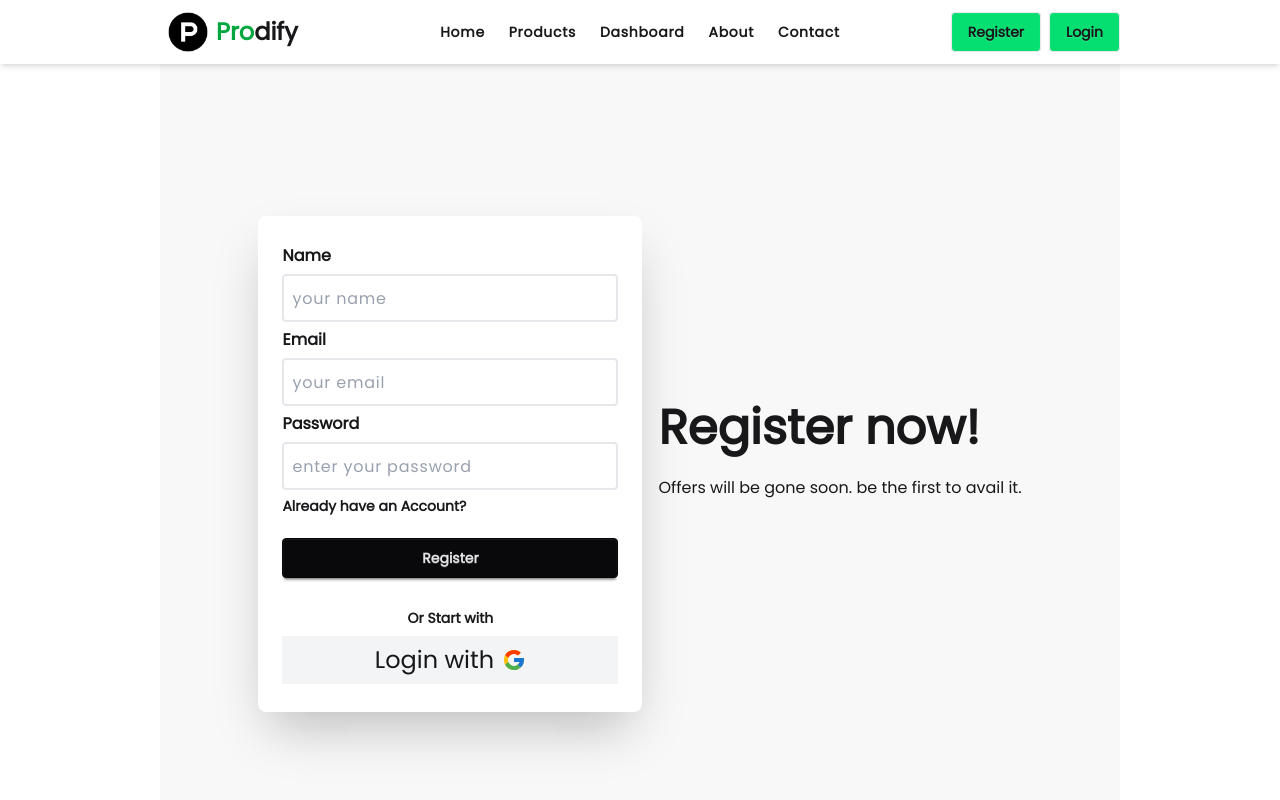
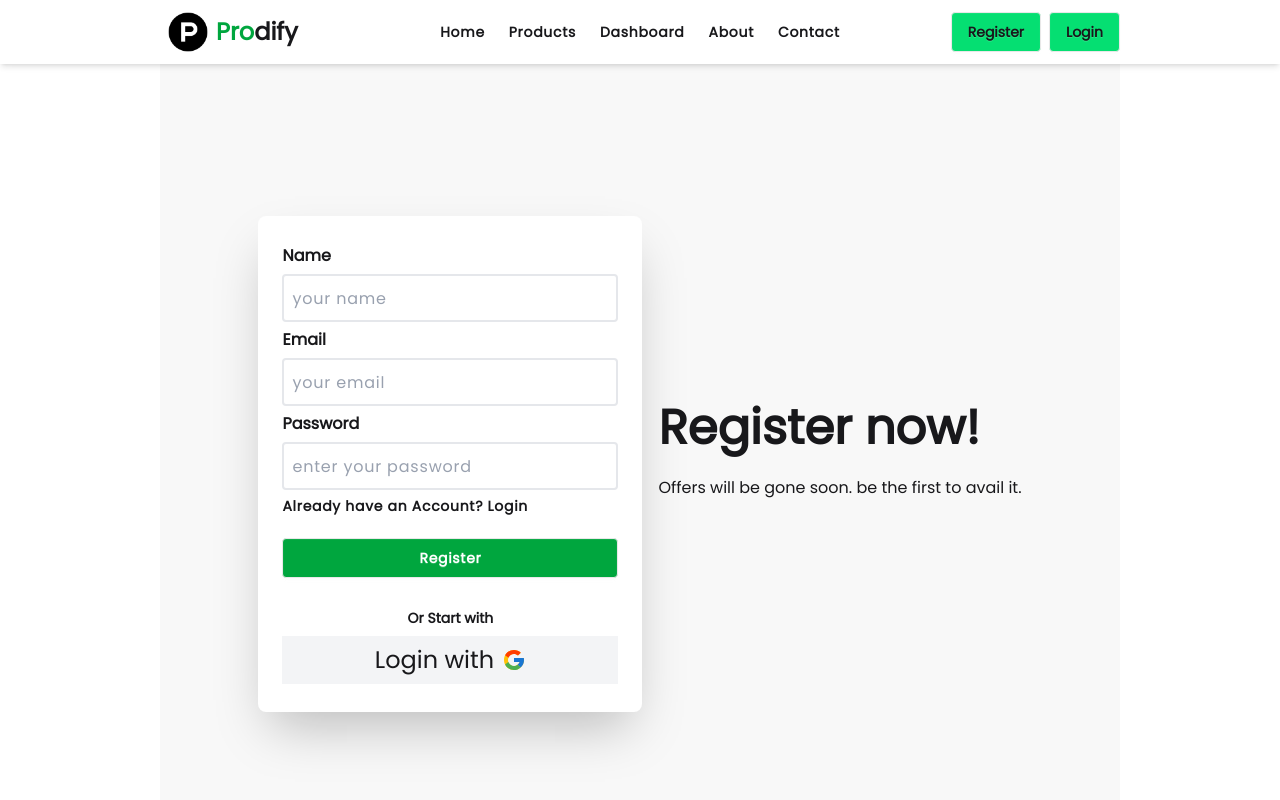
Before and after one commit to arafat-yasin-2413/prodify, a Next.js app: page /register in a window 1280 px wide. Shown: the top 800 px of the page. Built offline with nearby package versions, Linux system fonts and the light colour scheme; no server answers.

Commit message:
login and register link added in form

```diff
--- a/src/app/login/components/LoginForm.jsx
+++ b/src/app/login/components/LoginForm.jsx
@@ -5,6 +5,7 @@ import { useRouter } from "next/navigation";
 import toast from "react-hot-toast";
 import { FcGoogle } from "react-icons/fc";
 import SocialLogin from "./SocialLogin";
+import Link from "next/link";
 
 
 
@@ -71,11 +72,11 @@ const LoginForm = () => {
                 name="password"
             />
             <div>
-                <a className="link link-hover text-sm font-semibold">
-                    Don't have an Account?
-                </a>
+                <p className="text-sm font-semibold tracking-wider">
+                    Don't have an Account? <span><Link className="link link-hover hover:text-green-600" href="/register">Register</Link></span>
+                </p>
             </div>
-            <button className="btn btn-neutral mt-4">Login</button>
+            <button className="btn bg-green-600 text-white tracking-wider hover:bg-green-600/90 mt-4">Login</button>
 
 
             <div className="flex flex-col justify-center items-center mt-6">
--- a/src/app/register/components/RegisterForm.jsx
+++ b/src/app/register/components/RegisterForm.jsx
@@ -1,6 +1,7 @@
 "use client";
 import { registerUser } from "@/app/actions/auth/registerUser";
 import SocialLogin from "@/app/login/components/SocialLogin";
+import Link from "next/link";
 import React, { useState } from "react";
 
 const RegisterForm = () => {
@@ -48,11 +49,11 @@ const RegisterForm = () => {
 				name="password"
 			/>
 			<div>
-				<a className="link link-hover text-sm font-semibold">
-					Already have an Account?
-				</a>
-			</div>
-			<button className="btn btn-neutral mt-4">Register</button>
+                <p className="text-sm font-semibold tracking-wider">
+                    Already have an Account? <span><Link className="link link-hover hover:text-green-600" href="/login">Login</Link></span>
+                </p>
+            </div>
+            <button className="btn bg-green-600 text-white tracking-wider hover:bg-green-600/90 mt-4">Register</button>
 
 			<div className="flex flex-col justify-center items-center mt-6">
 				<p className="text-sm font-semibold">Or Start with</p>
```
